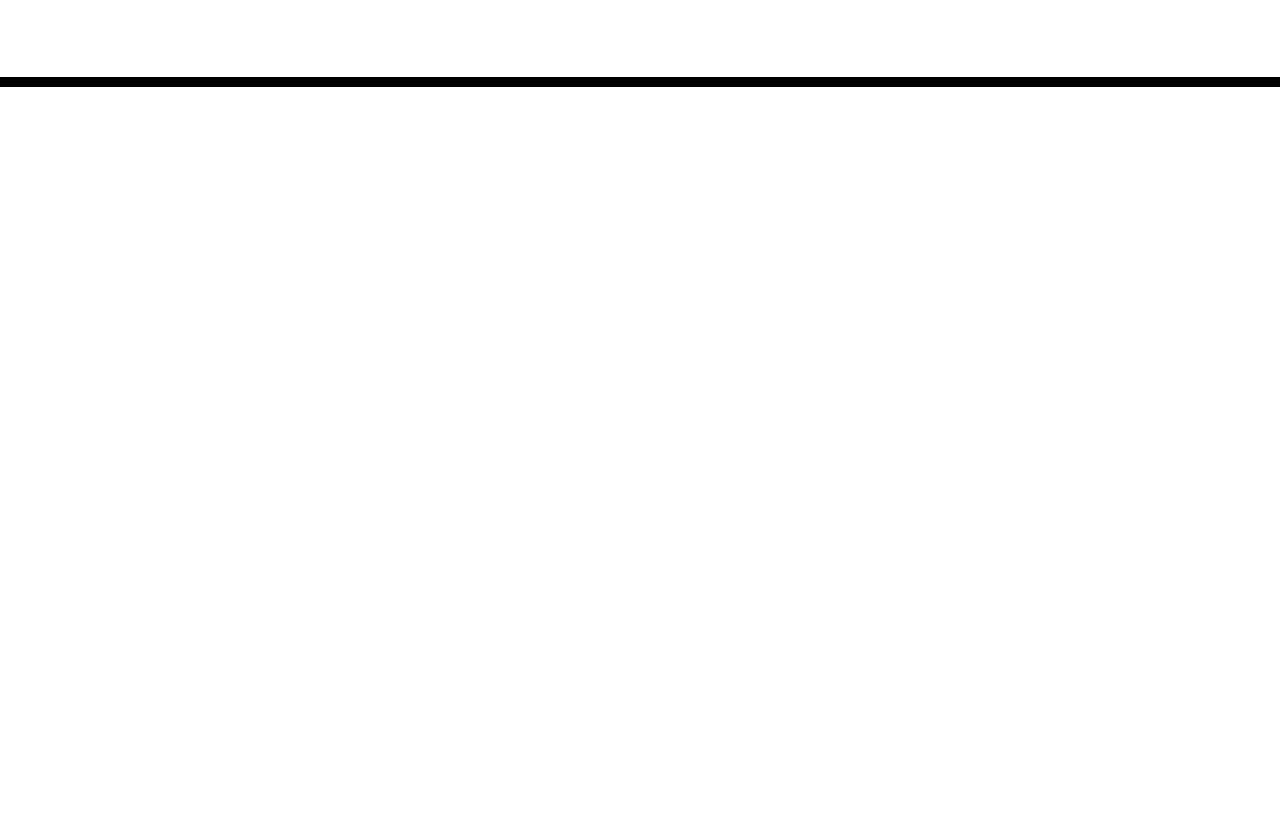
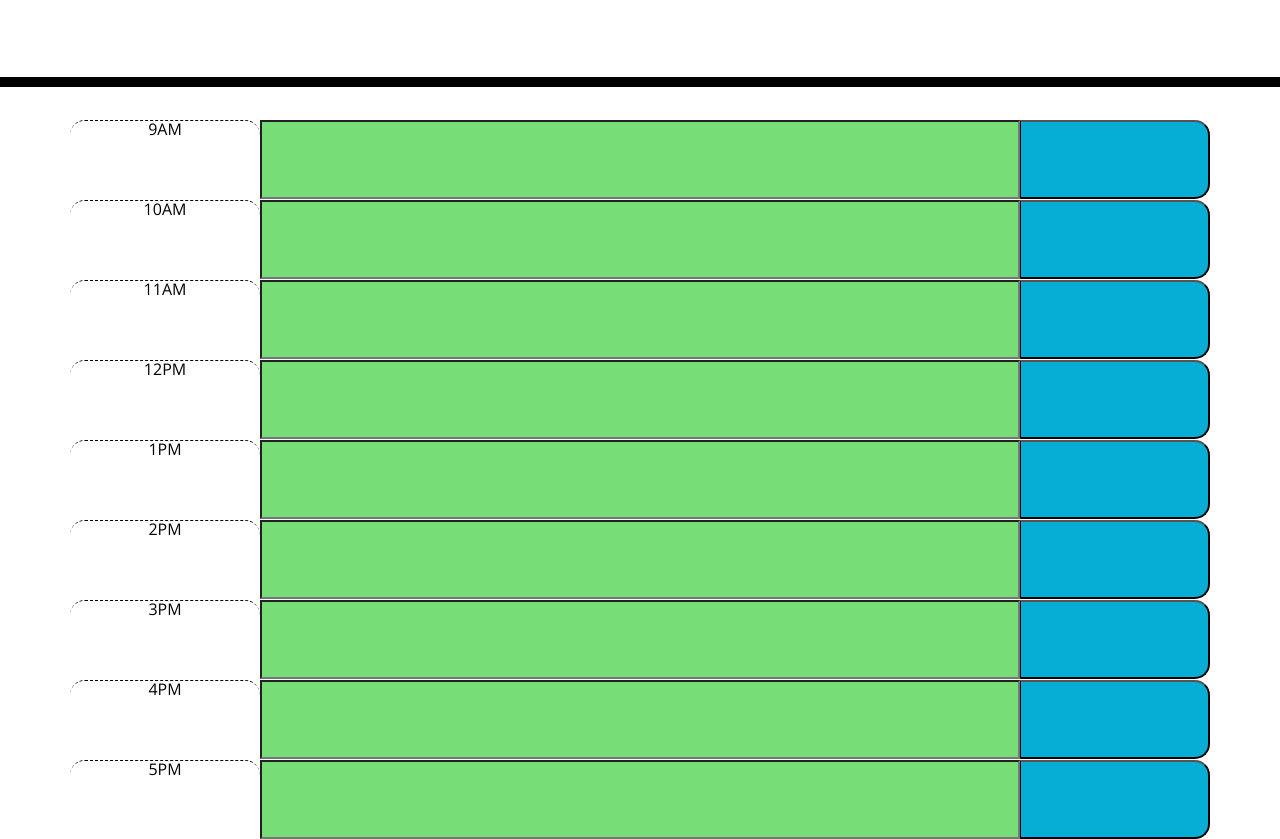
Before and after one commit to anderam17/work-day-scheduler, a plain HTML site: page index.html in a window 1280 px wide. Shown: the part 181-1020 px from the top of the page. Before the commit the page ends 800 px from the top, so only its background shows below. Drawn offline with nearby package versions, Linux system fonts and the light colour scheme.

Commit message:
created row and column layout for list

```diff
--- a/index.html
+++ b/index.html
@@ -4,20 +4,9 @@
     <meta charset="UTF-8" />
     <meta name="viewport" content="width=device-width, initial-scale=1.0" />
     <meta http-equiv="X-UA-Compatible" content="ie=edge" />
-    <link
-      rel="stylesheet"
-      href="https://stackpath.bootstrapcdn.com/bootstrap/4.3.1/css/bootstrap.min.css"
-    />
-    <link
-      rel="stylesheet"
-      href="https://use.fontawesome.com/releases/v5.8.1/css/all.css"
-      integrity="sha384-50oBUHEmvpQ+1lW4y57PTFmhCaXp0ML5d60M1M7uH2+nqUivzIebhndOJK28anvf"
-      crossorigin="anonymous"
-    />
-    <link
-      href="https://fonts.googleapis.com/css?family=Open+Sans&display=swap"
-      rel="stylesheet"
-    />
+    <link rel="stylesheet" href="https://stackpath.bootstrapcdn.com/bootstrap/4.3.1/css/bootstrap.min.css"/>
+    <link rel="stylesheet" href="https://use.fontawesome.com/releases/v5.8.1/css/all.css" integrity="sha384-50oBUHEmvpQ+1lW4y57PTFmhCaXp0ML5d60M1M7uH2+nqUivzIebhndOJK28anvf" crossorigin="anonymous"/>
+    <link href="https://fonts.googleapis.com/css?family=Open+Sans&display=swap" rel="stylesheet" />
     <link rel="stylesheet" href="style.css" />
     <title>Work Day Scheduler</title>
   </head>
@@ -29,10 +18,65 @@
       <p id="currentDay" class="lead"></p>
     </header>
     <div class="container">
-      <!-- Timeblocks go here -->
-    </div>
+
+      <div class = "row" >
+        <div class="col-md-2 hour time-block">9AM</div>
+        <input class="col-md-8 future textarea"/>
+        <button class="col-md-2 saveBtn"></button>
+      </div>
+
+      <div class = "row" >
+        <div class="col-md-2 hour time-block">10AM</div>
+        <input class="col-md-8 future textarea"/>
+        <button class="col-md-2 saveBtn"></button>
+      </div>
+
+      <div class = "row" >
+        <div class="col-md-2 hour time-block">11AM</div>
+        <input class="col-md-8 future textarea"/>
+        <button class="col-md-2 saveBtn"></button>
+      </div>
+
+      <div class = "row" >
+        <div class="col-md-2 hour time-block">12PM</div>
+        <input class="col-md-8 future textarea"/>
+        <button class="col-md-2 saveBtn"></button>
+      </div>
+
+      <div class = "row" >
+        <div class="col-md-2 hour time-block">1PM</div>
+        <input class="col-md-8 future textarea"/>
+        <button class="col-md-2 saveBtn"></button>
+      </div>
+
+      <div class = "row" >
+        <div class="col-md-2 hour time-block">2PM</div>
+        <input class="col-md-8 future textarea"/>
+        <button class="col-md-2 saveBtn"></button>
+      </div>
+
+      <div class = "row" >
+        <div class="col-md-2 hour time-block">3PM</div>
+        <input class="col-md-8 future textarea"/>
+        <button class="col-md-2 saveBtn"></button>
+      </div>
+
+      <div class = "row" >
+        <div class="col-md-2 hour time-block">4PM</div>
+        <input class="col-md-8 future textarea"/>
+        <button class="col-md-2 saveBtn"></button>
+      </div>
+
+      <div class = "row" >
+        <div class="col-md-2 hour time-block">5PM</div>
+        <input class="col-md-8 future textarea"/>
+        <button class="col-md-2 saveBtn"></button>
+      </div>
+
+    </>
 
     <script src="https://code.jquery.com/jquery-3.4.1.min.js"></script>
     <script src="https://cdnjs.cloudflare.com/ajax/libs/moment.js/2.24.0/moment.min.js"></script>
+    <scrip href="script.js"/>
   </body>
 </html>
```
Also changed, not shown: script.js (+21 -0 lines).
